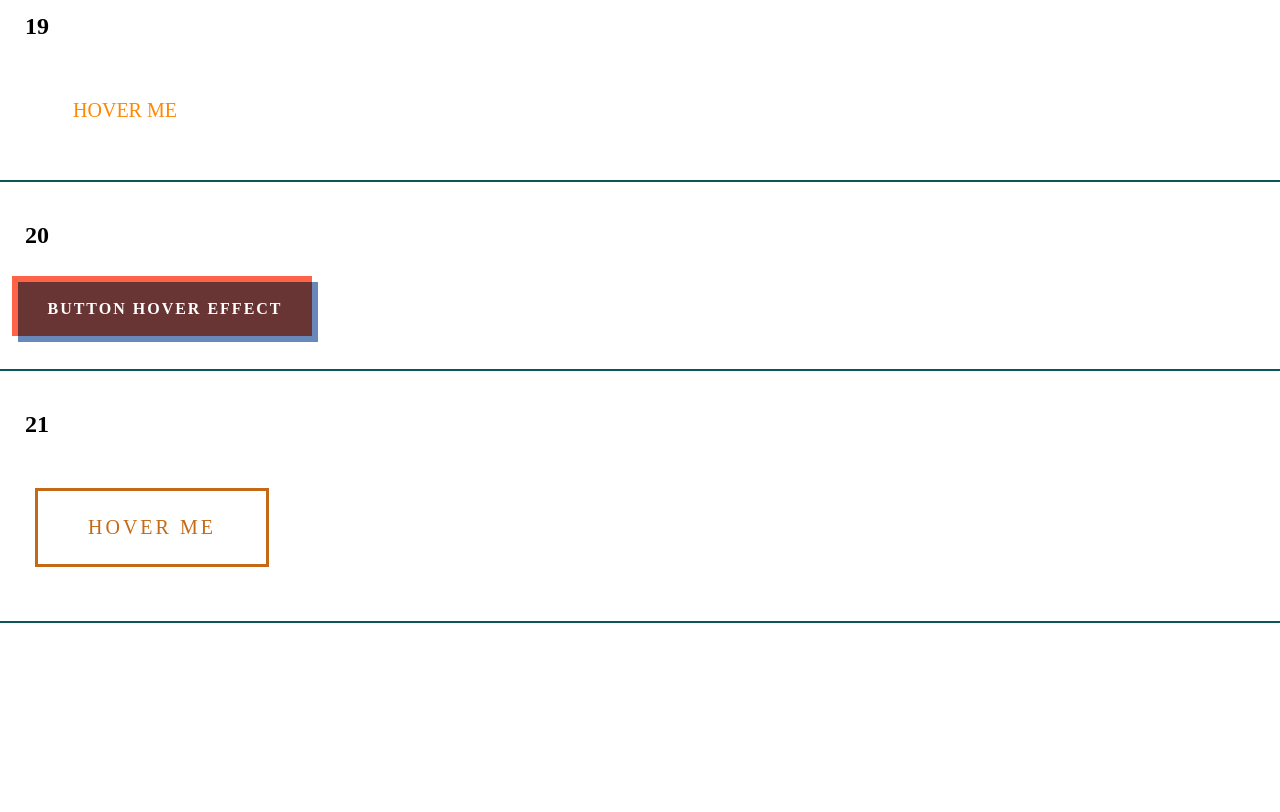
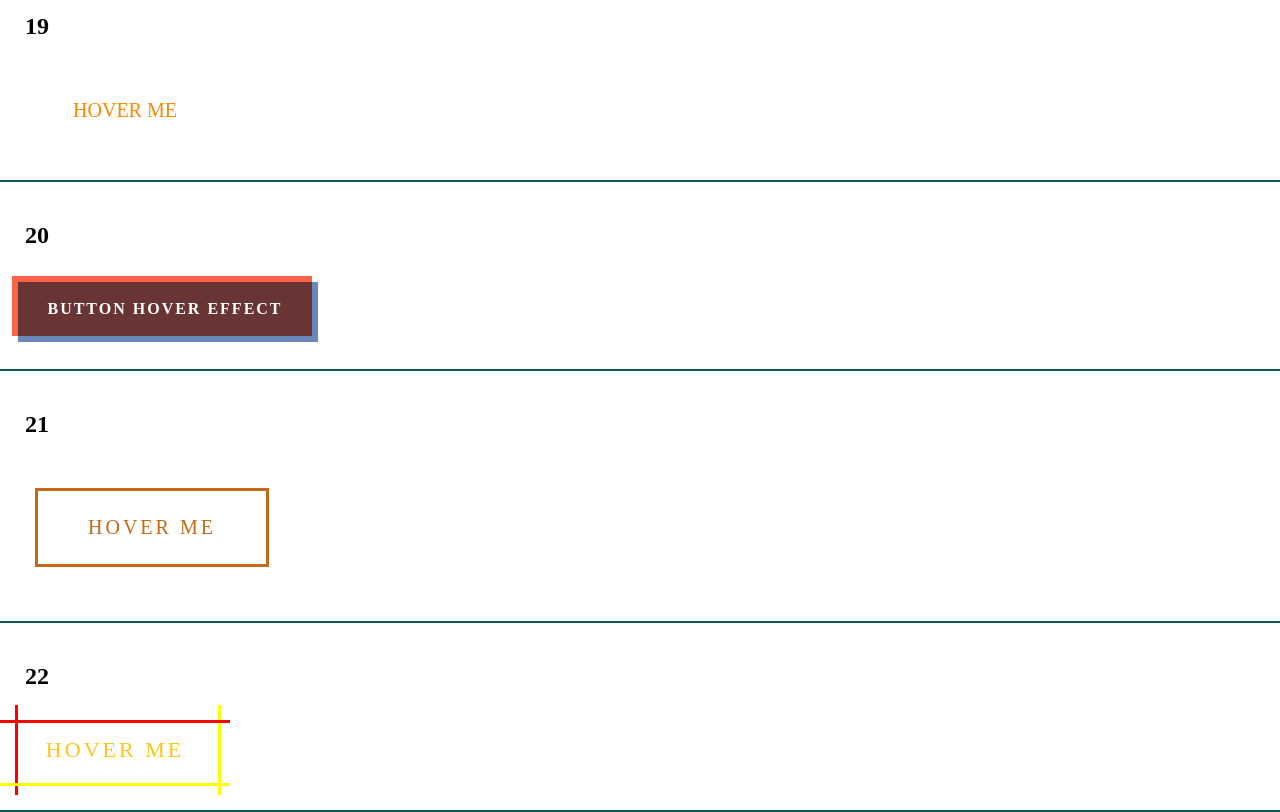
Before and after one commit to MariQerdika/Animations, a plain HTML site: page index.html in a window 1280 px wide. Shown: the part 5195-6007 px from the top of the page. Before the commit the page ends 5818 px from the top, so only its background shows below. Drawn offline with Linux system fonts and the light colour scheme.

Commit message:
add hover effect 22

```diff
--- a/assets/sass/animations/_animation-eleven.scss
+++ b/assets/sass/animations/_animation-eleven.scss
@@ -22,6 +22,7 @@
             background-color: cyan;
             transform: rotateX(90deg);
             transition: 1s;
+            z-index: -1;
         }
         &:after {
             content: "";
@@ -33,6 +34,7 @@
             background-color: cyan;
             transform: rotateY(90deg);
             transition: 1s;
+            z-index: -1;
         }
          &:hover:before {
             transform: rotateX(0deg);
--- /dev/null
+++ b/assets/sass/animations/_animation-twentytwo.scss
@@ -0,0 +1,45 @@
+.animation-twentytwo {
+
+    a {
+        text-decoration: none;
+        text-transform: uppercase;
+        font-size: 22px;
+        letter-spacing: 3px;
+        height: 60px;
+        width: 200px;
+        display: inline-block;
+        line-height: 60px;
+        text-align: center;
+        color: #fdc518;
+        position: relative;
+
+        &::before {
+            content: "";
+            position: absolute;
+            height: 90px;
+            width: 200px;
+            top: -15px;
+            left: 0;
+            border-left: 3px solid red;
+            border-right: 3px solid yellow;
+            transition: all 1s;
+        }
+        &::after {
+            content: "";
+            position: absolute;
+            height: 60px;
+            width: 230px;
+            top: 0;
+            left: -15px;
+            border-top: 3px solid red;
+            border-bottom: 3px solid yellow;
+            transition: all 1s;
+        }
+        &:hover:before {
+            transform: rotateY(180deg);
+        }
+        &:hover:after {
+            transform: rotateX(180deg);
+        }
+    }
+}
--- a/assets/sass/main.scss
+++ b/assets/sass/main.scss
@@ -21,4 +21,5 @@
 @import "animations/_animation-nineteen";
 @import "animations/_animation-twenty";
 @import "animations/_animation-twentyone";
+@import "animations/_animation-twentytwo";
 @import "pages/_home";
--- a/index.html
+++ b/index.html
@@ -144,6 +144,12 @@
         </div>
         <a href="#"><span>hover me</span></a>
     </div>
+    <div class="container animation-twentytwo">
+        <div>
+            <h2 class="rotate">22</h2>
+        </div>
+        <a href="#">hover me</a>
+    </div>
 
 </body>
 
```
Also changed, not shown: assets/css/main.css, 1 other file.
